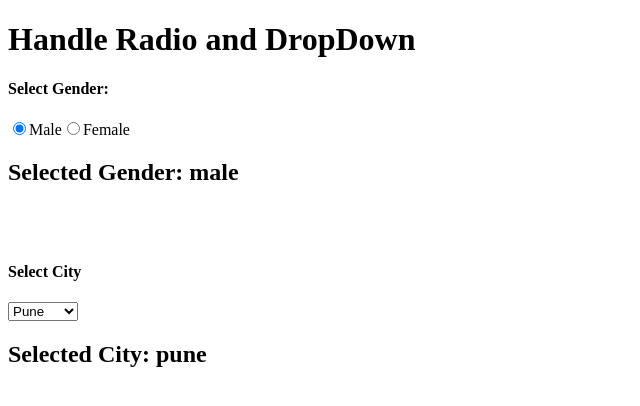
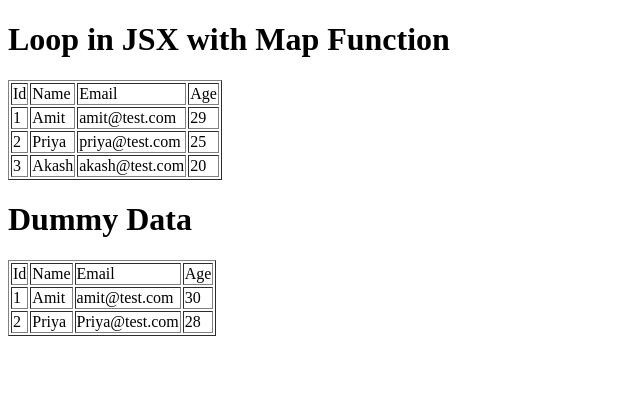
Before and after one commit to amitbhosale1137/react-demo, a React (Vite) app: page / in a window 1280 px wide. Shown: the top 406 px of the page, without its empty margins (0-640 px from the left). Built offline with nearby package versions, Linux system fonts and the light colour scheme.

Commit message:
Loop in KSX with Map Function

```diff
--- a/src/App.jsx
+++ b/src/App.jsx
@@ -1,9 +1,9 @@
-import Radio_DropDown from "./Radio_DropDown";
+import LoopExample from "./LoopExample";
 
 function App(){
   return(
     <>
-      <Radio_DropDown/>
+      <LoopExample/>
     </>
   )
 }
--- /dev/null
+++ b/src/LoopExample.jsx
@@ -0,0 +1,76 @@
+function LoopExample() {
+  const userData = [
+    {
+      name: "Amit",
+      age: "29",
+      email: "amit@test.com",
+      id: 1,
+    },
+    {
+      name: "Priya",
+      age: "25",
+      email: "priya@test.com",
+      id: 2,
+    },
+    {
+      name: "Akash",
+      age: "20",
+      email: "akash@test.com",
+      id: 3,
+    },
+  ];
+  return (
+    <>
+      <h1>Loop in JSX with Map Function</h1>
+
+      <table border="1">
+        <thead>
+          <tr>
+            <td>Id</td>
+            <td>Name</td>
+            <td>Email</td>
+            <td>Age</td>
+          </tr>
+        </thead>
+        <tbody>
+          {userData.map((user) => (
+            <tr key={user.id}>
+              <td>{user.id}</td>
+              <td>{user.name}</td>
+              <td>{user.email}</td>
+              <td>{user.age}</td>
+            </tr>
+          ))}
+        </tbody>
+      </table>
+
+      <h1>Dummy Data</h1>
+      <table border="1">
+        <thead>
+          <tr>
+            <td>Id</td>
+            <td>Name</td>
+            <td>Email</td>
+            <td>Age</td>
+          </tr>
+        </thead>
+        <tbody>
+          <tr>
+            <td>1</td>
+            <td>Amit</td>
+            <td>amit@test.com</td>
+            <td>30</td>
+          </tr>
+          <tr>
+            <td>2</td>
+            <td>Priya</td>
+            <td>Priya@test.com</td>
+            <td>28</td>
+          </tr>
+        </tbody>
+      </table>
+    </>
+  );
+}
+
+export default LoopExample;
```
